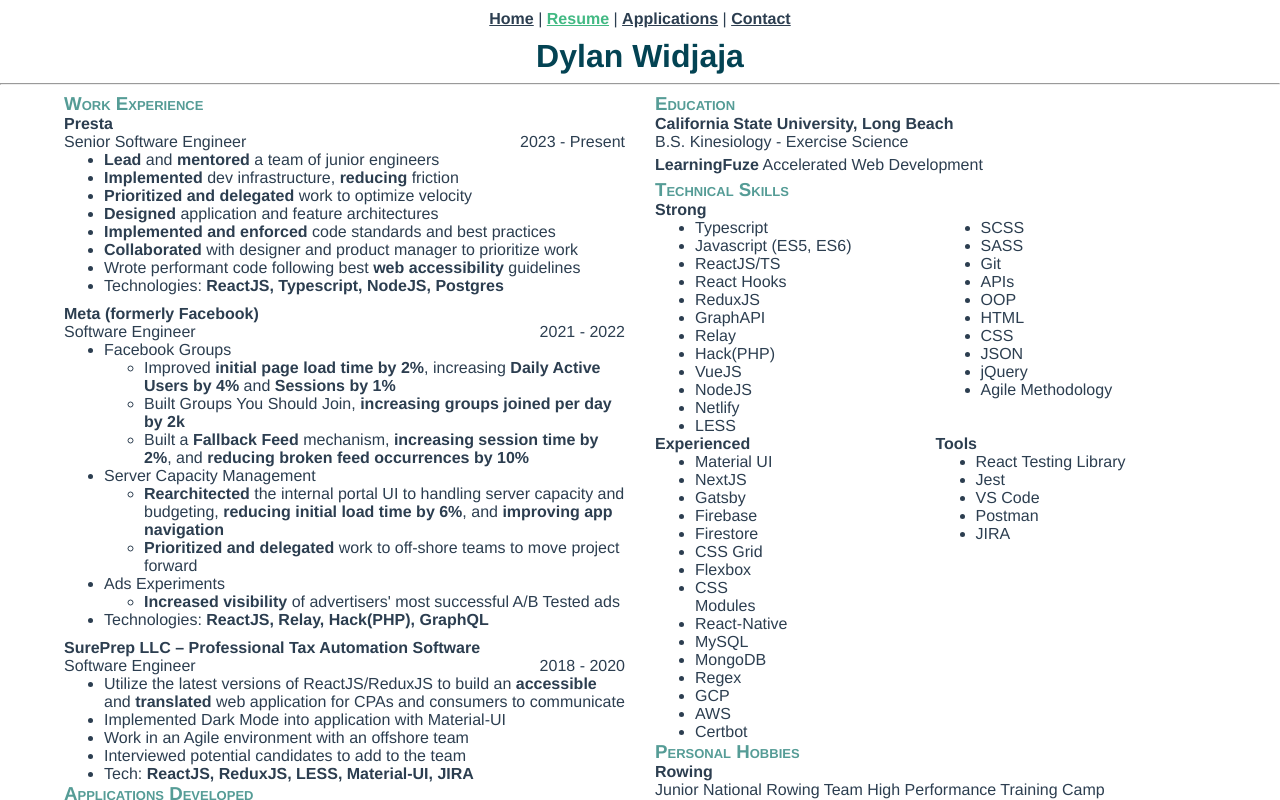
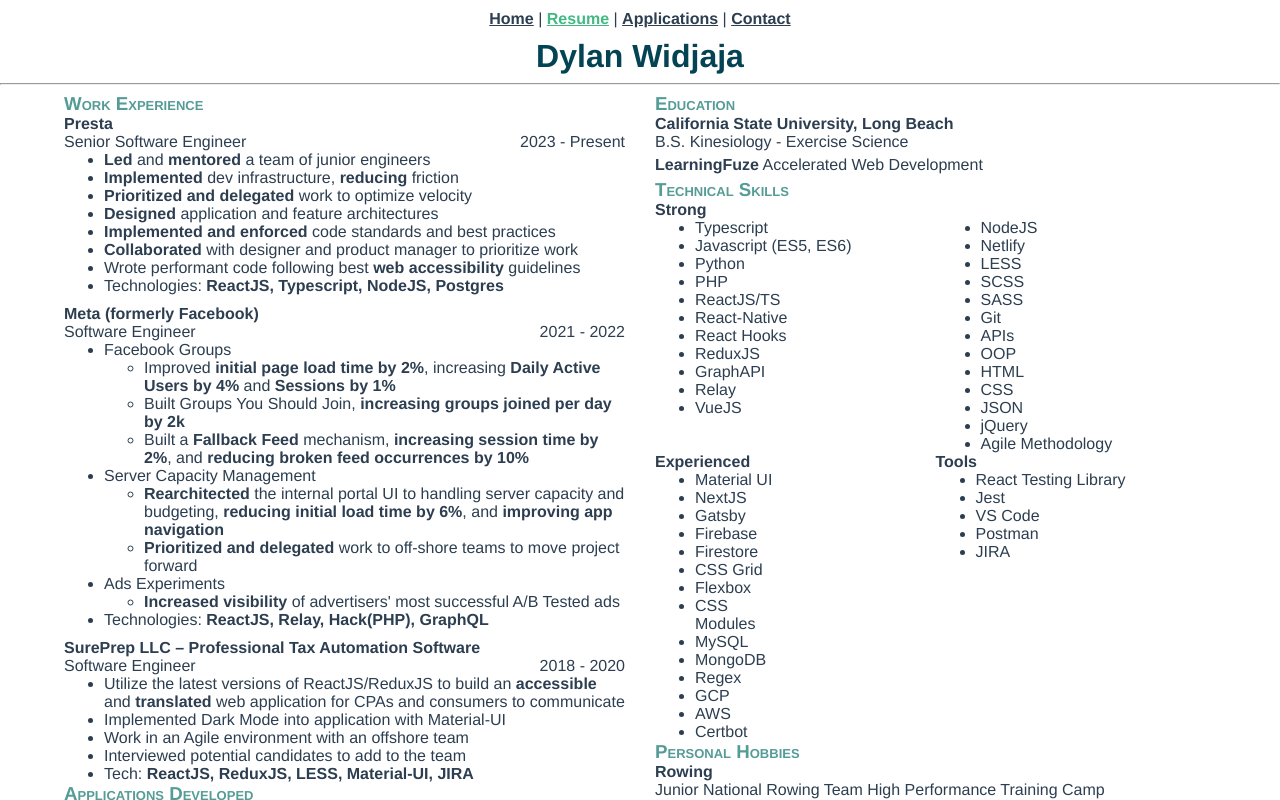
Before and after one commit to dwidjaja945/resume-portfolio, a Vue app: page /resume in a window 1280 px wide. Shown: the top 800 px of the page. Built offline with nearby package versions, Linux system fonts and the light colour scheme; no server answers.

Commit message:
updated grammar

```diff
--- a/src/views/Resume.vue
+++ b/src/views/Resume.vue
@@ -40,7 +40,7 @@
                 <span>2023 - Present</span>
               </div>
               <ul>
-                <li><b>Lead</b> and <b>mentored</b> a team of junior engineers</li>
+                <li><b>Led</b> and <b>mentored</b> a team of junior engineers</li>
                 <li><b>Implemented</b> dev infrastructure, <b>reducing</b> friction</li>
                 <li><b>Prioritized and delegated</b> work to optimize velocity</li>
                 <li><b>Designed</b> application and feature architectures</li>
@@ -210,18 +210,20 @@
                   <ul>
                     <li>Typescript</li>
                     <li>Javascript (ES5, ES6)</li>
+                    <li>Python</li>
+                    <li>PHP</li>
                     <li>ReactJS/TS</li>
+                    <li>React-Native</li>
                     <li>React Hooks</li>
                     <li>ReduxJS</li>
                     <li>GraphAPI</li>
                     <li>Relay</li>
-                    <li>Hack(PHP)</li>
                     <li>VueJS</li>
+                  </ul>
+                  <ul>
                     <li>NodeJS</li>
                     <li>Netlify</li>
                     <li>LESS</li>
-                  </ul>
-                  <ul>
                     <li>SCSS</li>
                     <li>SASS</li>
                     <li>Git</li>
@@ -249,7 +251,6 @@
                     <li>CSS Grid</li>
                     <li>Flexbox</li>
                     <li>CSS Modules</li>
-                    <li>React-Native</li>
                     <li>MySQL</li>
                     <li>MongoDB</li>
                     <li>Regex</li>
```
